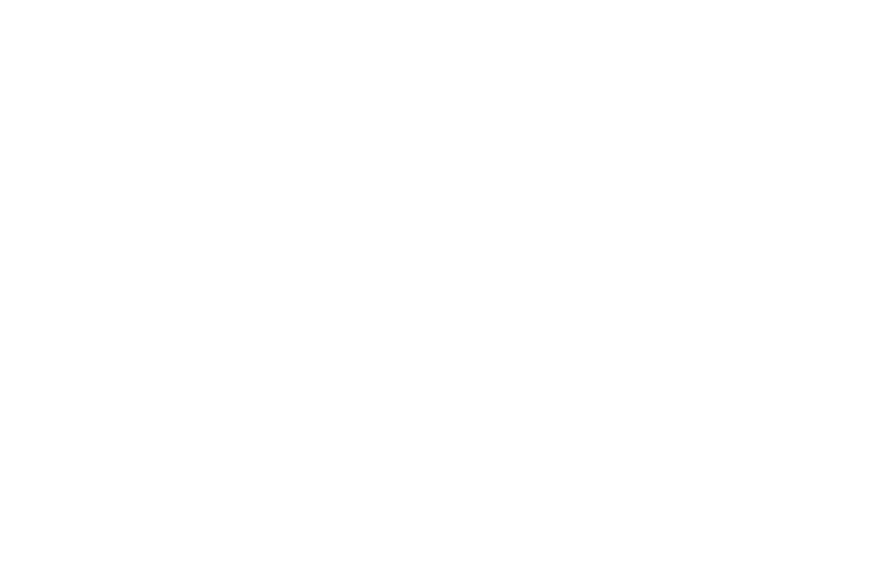
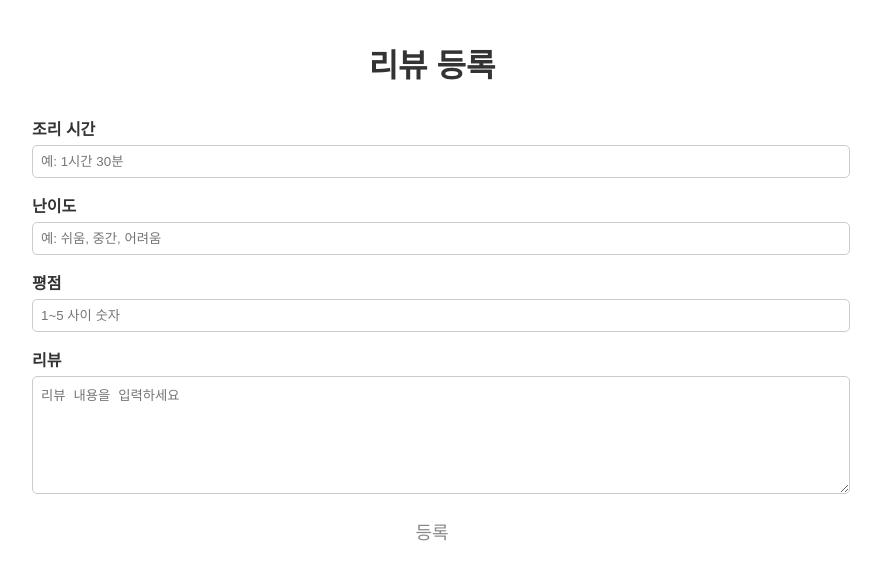
Before and after one commit to juneyng/OSS_TeamProject, a React (Create React App) app: page /updateReview/1 in a window 1280 px wide. Before the commit this address had no page. Shown: the top 580 px of the page, without its empty margins (208-1089 px from the left). Built offline with nearby package versions, Linux system fonts and the light colour scheme; no server answers.

Commit message:
[SY] update 기능 구현

```diff
--- a/src/components/Router.js
+++ b/src/components/Router.js
@@ -8,7 +8,7 @@ import {
 import RecipeList from "./page/RecipeList";
 import MyList from "./page/myList";
 import Recipe from "./page/Recipe";
-import SideMenu from "./Sidemenu";
+import UpdateReview from "./page/updateReview";
 
 export default function AppRouter() {
   return (
@@ -18,6 +18,7 @@ export default function AppRouter() {
         <Route path="/recipe-list" element={<RecipeList />} />
         <Route path="/mylist" element={<MyList />} />
         <Route path="/recipe/:id" element={<Recipe />} />
+        <Route path="/updateReview/:id" element={<UpdateReview />} />
       </Routes>
     </Router>
   );
--- a/src/components/page/myList.js
+++ b/src/components/page/myList.js
@@ -16,6 +16,8 @@ import {
   Actions,
 } from '../styled_components';
 import { FaPen, FaTrash, FaClock, FaStar, FaLevelUpAlt } from 'react-icons/fa';
+import { PiNotePencilBold } from "react-icons/pi";
+
 
 export default function ShowList() {
   const [notes, setNotes] = useState([]);
@@ -144,11 +146,19 @@ export default function ShowList() {
                 {formatIngredients(note.ingredients)}
               </MenuInfo>
               <Actions>
-                <Link to={`/update/${note.id}`}>
-                  <Button>
-                    <FaPen />
-                  </Button>
-                </Link>
+                {note.haveReview ? (
+                  <Link to={`/update/${note.id}`}>
+                    <Button>
+                      <FaPen />
+                    </Button>
+                  </Link>
+                ) : (
+                  <Link to={`/updateReview/${note.id}`}>
+                    <Button><PiNotePencilBold />
+
+                    </Button>
+                  </Link>
+                )}
                 <Button onClick={() => deleteData(note.id)}>
                   <FaTrash />
                 </Button>
--- /dev/null
+++ b/src/components/page/updateReview.js
@@ -0,0 +1,124 @@
+import React, { useState, useEffect } from 'react';
+import { useParams, useNavigate } from 'react-router-dom';
+import {
+  Container,
+  Title,
+  Form,
+  FormGroup,
+  Label,
+  Input,
+  TextArea,
+  Button
+} from '../styled_components';
+
+const UpdateReview = () => {
+  const { id } = useParams();
+  const navigate = useNavigate();
+  const [formData, setFormData] = useState({
+    cookTime: '',
+    cookLevel: '',
+    foodScore: '',
+    foodComment: '',
+  });
+
+  useEffect(() => {
+    const fetchData = async () => {
+      try {
+        const response = await fetch(
+          `https://672819f2270bd0b975546091.mockapi.io/api/v1/recipeNote/${id}`
+        );
+        const data = await response.json();
+        setFormData({
+          cookTime: data.cookTime || '',
+          cookLevel: data.cookLevel || '',
+          foodScore: data.foodScore || '',
+          foodComment: data.foodComment || '',
+        });
+      } catch (error) {
+        console.error('데이터 가져오기 오류:', error);
+      }
+    };
+
+    fetchData();
+  }, [id]);
+
+  const handleChange = (e) => {
+    const { name, value } = e.target;
+    setFormData((prevData) => ({
+      ...prevData,
+      [name]: value,
+    }));
+  };
+
+  const handleSubmit = async (e) => {
+    e.preventDefault();
+    try {
+      await fetch(
+        `https://672819f2270bd0b975546091.mockapi.io/api/v1/recipeNote/${id}`,
+        {
+          method: 'PUT',
+          headers: {
+            'Content-Type': 'application/json',
+          },
+          body: JSON.stringify({ ...formData, haveReview: true }),
+        }
+      );
+      alert('리뷰가 등록되었습니다.');
+      navigate('/');
+    } catch (error) {
+      console.error('리뷰 등록 오류:', error);
+    }
+  };
+
+  return (
+    <Container>
+      <Title>리뷰 등록</Title>
+      <Form onSubmit={handleSubmit}>
+        <FormGroup>
+          <Label>조리 시간</Label>
+          <Input
+            type="text"
+            name="cookTime"
+            value={formData.cookTime}
+            onChange={handleChange}
+            placeholder="예: 1시간 30분"
+          />
+        </FormGroup>
+        <FormGroup>
+          <Label>난이도</Label>
+          <Input
+            type="text"
+            name="cookLevel"
+            value={formData.cookLevel}
+            onChange={handleChange}
+            placeholder="예: 쉬움, 중간, 어려움"
+          />
+        </FormGroup>
+        <FormGroup>
+          <Label>평점</Label>
+          <Input
+            type="number"
+            name="foodScore"
+            value={formData.foodScore}
+            onChange={handleChange}
+            placeholder="1~5 사이 숫자"
+            min="1"
+            max="5"
+          />
+        </FormGroup>
+        <FormGroup>
+          <Label>리뷰</Label>
+          <TextArea
+            name="foodComment"
+            value={formData.foodComment}
+            onChange={handleChange}
+            placeholder="리뷰 내용을 입력하세요"
+          />
+        </FormGroup>
+        <Button type="submit">등록</Button>
+      </Form>
+    </Container>
+  );
+};
+
+export default UpdateReview;
```
